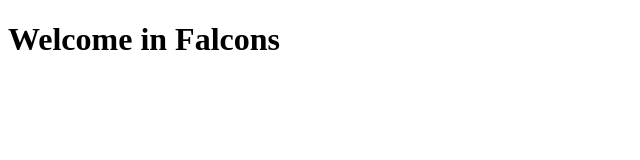
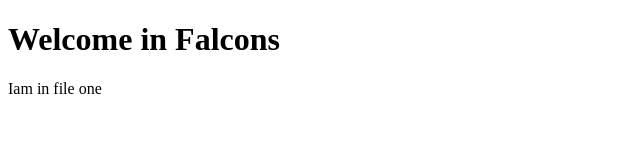
Before and after one commit to Omar7001-B/falcons, a plain HTML site: page index.html in a window 1280 px wide. Shown: the whole page, without its empty margins (0-640 px from the left). Drawn offline with Linux system fonts and the light colour scheme.

Commit message:
Edited file 1

```diff
--- a/index.html
+++ b/index.html
@@ -7,5 +7,6 @@
 </head>
 <body>
     <h1>Welcome in Falcons</h1>
+    <p>Iam in file one</p>
 </body>
 </html>
```
